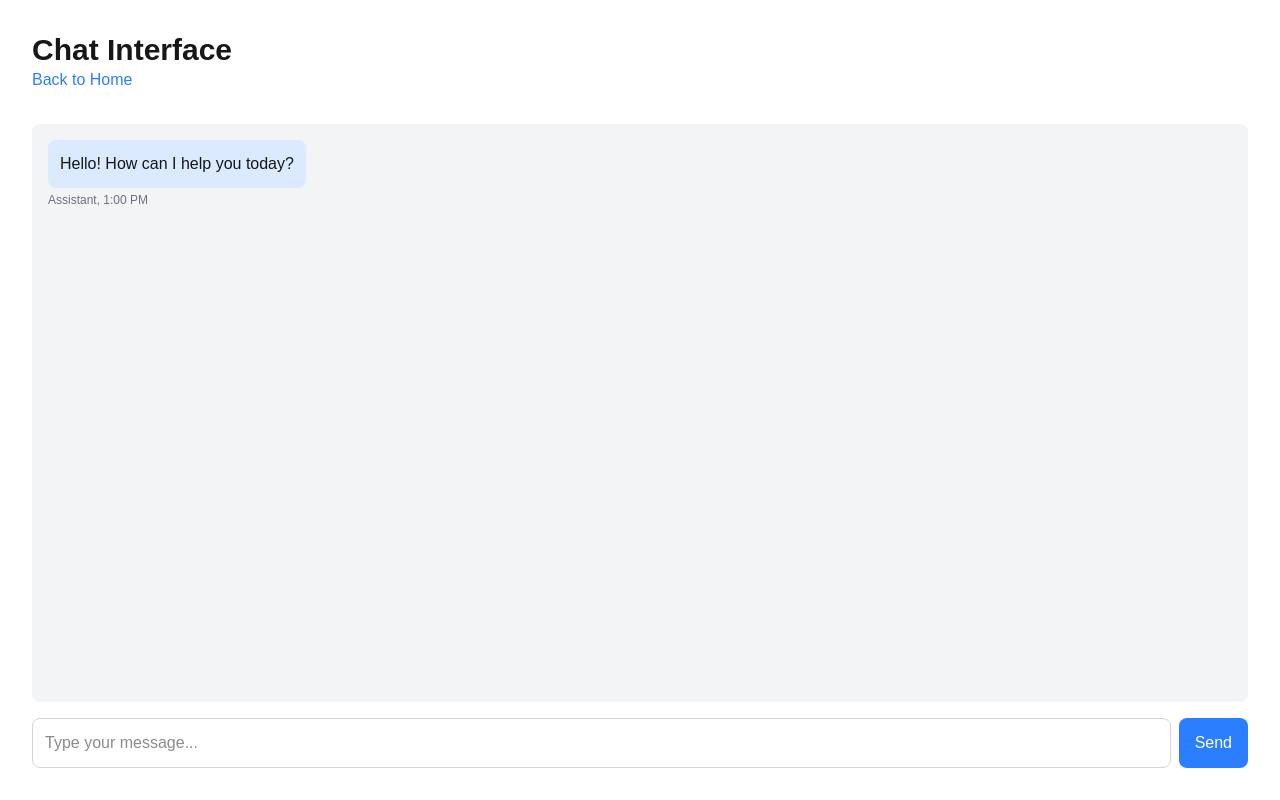
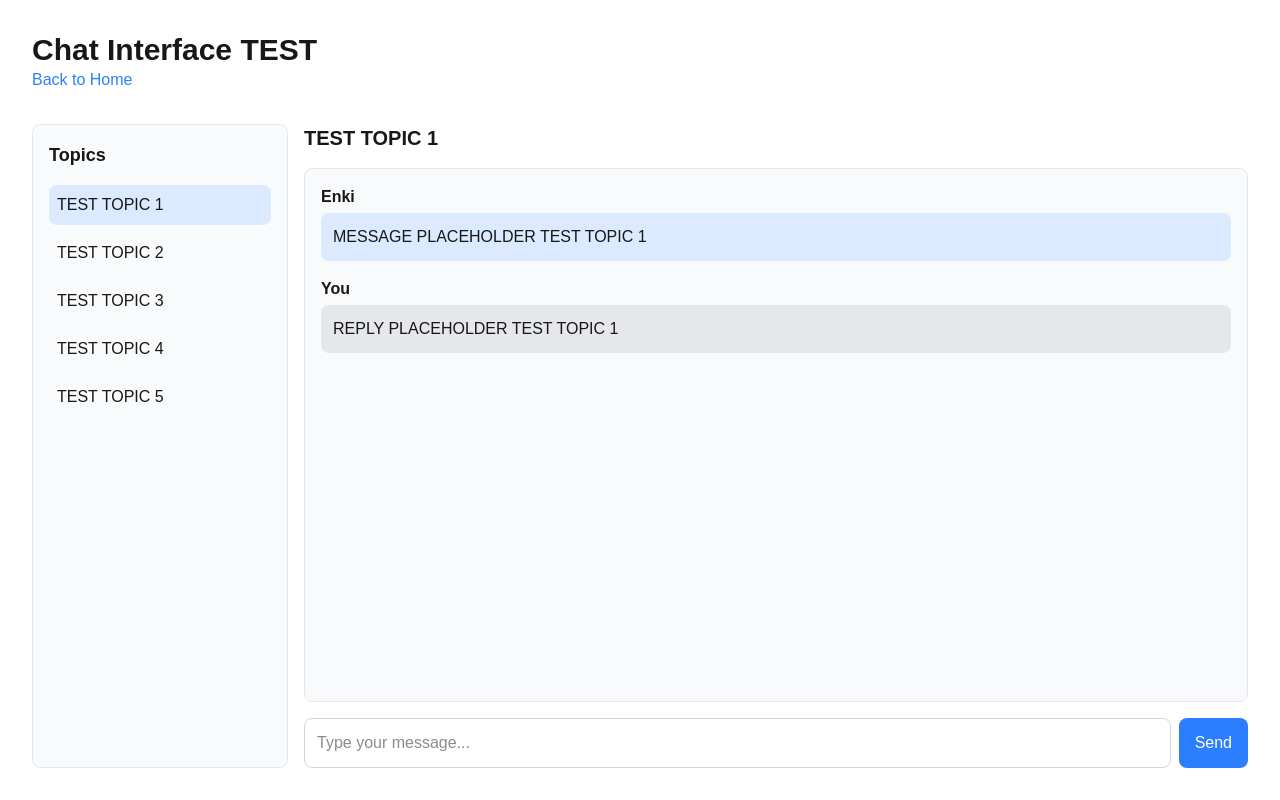
Before and after one commit to Lee-RoyDobson/Team-Project-Enki, a Next.js app in the folder enki/: page /chat in a window 1280 px wide. Built offline with nearby package versions, Linux system fonts and the light colour scheme.

Commit message:
Updated chat page

```diff
--- a/enki/src/app/chat/page.tsx
+++ b/enki/src/app/chat/page.tsx
@@ -1,38 +1,87 @@
+"use client";
+
 import Image from "next/image";
 import Link from "next/link";
+import { useState } from "react";
 
 export default function ChatPage() {
+  // State to track the selected topic
+  const [selectedTopic, setSelectedTopic] = useState("TEST TOPIC 1");
+
+  // Handler for topic selection
+  const handleTopicSelect = (topic: string) => {
+    setSelectedTopic(topic);
+    // Here you could also load messages for this topic
+    // or perform other actions when a topic is selected
+  };
+
   return (
     <div className="min-h-screen p-8 flex flex-col">
       <header className="mb-8">
-        <h1 className="text-3xl font-bold">Chat Interface</h1>
+        <h1 className="text-3xl font-bold">Chat Interface TEST</h1>
         <Link href="/" className="text-blue-500 hover:underline">
           Back to Home
         </Link>
       </header>
 
+      {/* Main content with sidebar and chat */}
+      <div className="flex-1 flex gap-4">
+        {/* Topics sidebar */}
+        <div className="w-64 overflow-y-auto p-4 border border-gray-200 dark:border-gray-700 rounded-lg bg-gray-50 dark:bg-gray-800">
+          <h2 className="font-bold text-lg mb-4">Topics</h2>
+
+          <ul className="space-y-2">
+            {["TEST TOPIC 1", "TEST TOPIC 2", "TEST TOPIC 3", "TEST TOPIC 4", "TEST TOPIC 5"].map((topic) => (
+              <li key={topic}>
+                <button
+                  onClick={() => handleTopicSelect(topic)}
+                  className={`w-full text-left p-2 rounded-lg hover:bg-gray-200 dark:hover:bg-gray-700 transition cursor-pointer ${
+                    selectedTopic === topic ? "bg-blue-100 dark:bg-blue-900" : ""
+                  }`}
+                >
+                  {topic}
+                </button>
+              </li>
+            ))}
+          </ul>
+        </div>
+
+        {/* Chat area */}
         <main className="flex-1 flex flex-col">
-        <div className="flex-1 bg-gray-100 dark:bg-gray-800 rounded-lg p-4 mb-4 overflow-y-auto">
-          {/* Chat messages would go here */}
-          <div className="mb-4 max-w-[80%]">
-            <p className="bg-blue-100 dark:bg-blue-900 p-3 rounded-lg inline-block">
-              Hello! How can I help you today?
-            </p>
-            <p className="text-xs text-gray-500 mt-1">Assistant, 1:00 PM</p>
+          {/* Topic title */}
+          <h2 className="text-xl font-semibold mb-4">{selectedTopic}</h2>
+
+          {/* Chat messages window */}
+          <div className="flex-1 overflow-y-auto mb-4 p-4 border border-gray-200 dark:border-gray-700 rounded-lg bg-gray-50 dark:bg-gray-800">
+            {/* Example messages - replace with your actual messages from */}
+            <div className="mb-4">
+              <div className="font-semibold mb-1">Enki</div>
+              <div className="p-3 bg-blue-100 dark:bg-blue-900 rounded-lg">
+                  MESSAGE PLACEHOLDER {selectedTopic}
               </div>
             </div>
 
+            <div className="mb-4">
+              <div className="font-semibold mb-1">You</div>
+              <div className="p-3 bg-gray-200 dark:bg-gray-700 rounded-lg">
+                  REPLY PLACEHOLDER {selectedTopic}
+              </div>
+            </div>
+          </div>
+
+          {/* Input field */}
           <div className="flex gap-2">
             <input
               type="text"
               placeholder="Type your message..."
               className="flex-1 p-3 border border-gray-300 dark:border-gray-700 rounded-lg"
             />
-          <button className="bg-blue-500 hover:bg-blue-600 text-white px-4 py-2 rounded-lg">
+            <button className="bg-blue-500 hover:bg-blue-600 text-white px-4 py-2 rounded-lg cursor-pointer">
               Send
             </button>
           </div>
         </main>
       </div>
+    </div>
   );
 }
--- a/enki/src/app/page.tsx
+++ b/enki/src/app/page.tsx
@@ -15,7 +15,7 @@ export default function Home() {
 
         <div className="mt-8">
           <Link href="/chat">
-            <button className="px-6 py-3 rounded-full bg-blue-600 text-white hover:bg-blue-700 transition-colors duration-200 shadow-lg">
+            <button className="px-6 py-3 rounded-full bg-blue-600 text-white hover:bg-blue-700 transition-colors duration-200 shadow-lg cursor-pointer">
               Get Started
             </button>
           </Link>
```
Lines whose indentation alone changed are shown as unchanged.
